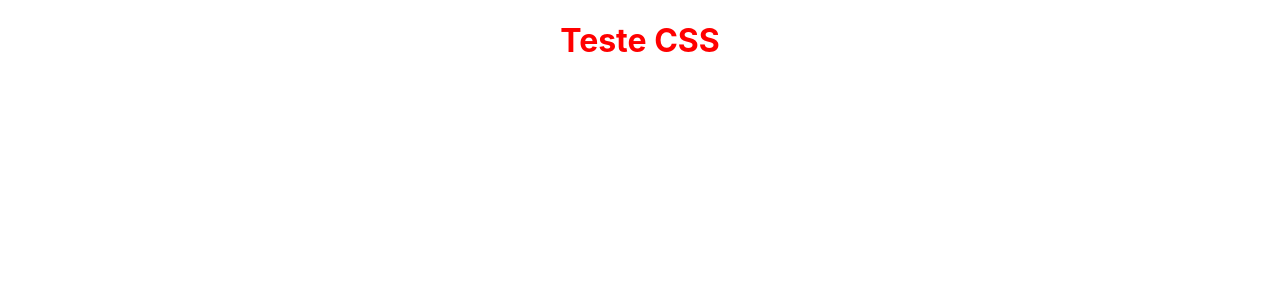
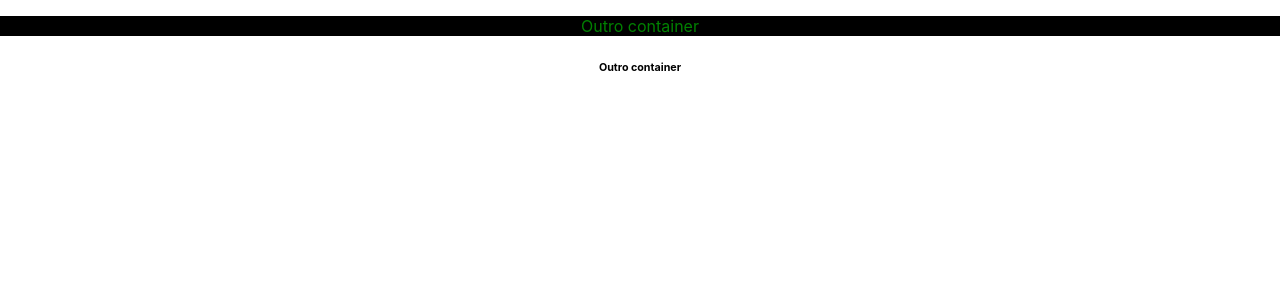
Before and after one commit to gabsbento/curso-react, a React (Create React App) app: page / in a window 1280 px wide. Shown: the top 300 px of the page. Built offline with nearby package versions, Linux system fonts and the light colour scheme.

Commit message:
:sparkles: feat: css de componente

```diff
--- a/src/App.jsx
+++ b/src/App.jsx
@@ -1,9 +1,10 @@
 import "./App.css";
+import OtherContainer from "./components/OtherContainer";
 
 function App() {
   return (
     <div className="App">
-      <h1>Teste CSS</h1>
+      <OtherContainer />
     </div>
   );
 }
--- /dev/null
+++ b/src/components/OtherContainer.css
@@ -0,0 +1,4 @@
+.other-container p{
+    color: green;
+    background-color: black;
+}
--- /dev/null
+++ b/src/components/OtherContainer.jsx
@@ -0,0 +1,13 @@
+import React from "react";
+import "./OtherContainer.css";
+
+function OtherContainer() {
+  return (
+    <div className="other-container">
+      <p>Outro container</p>
+      <h6>Outro container</h6>
+    </div>
+  );
+}
+
+export default OtherContainer;
```
